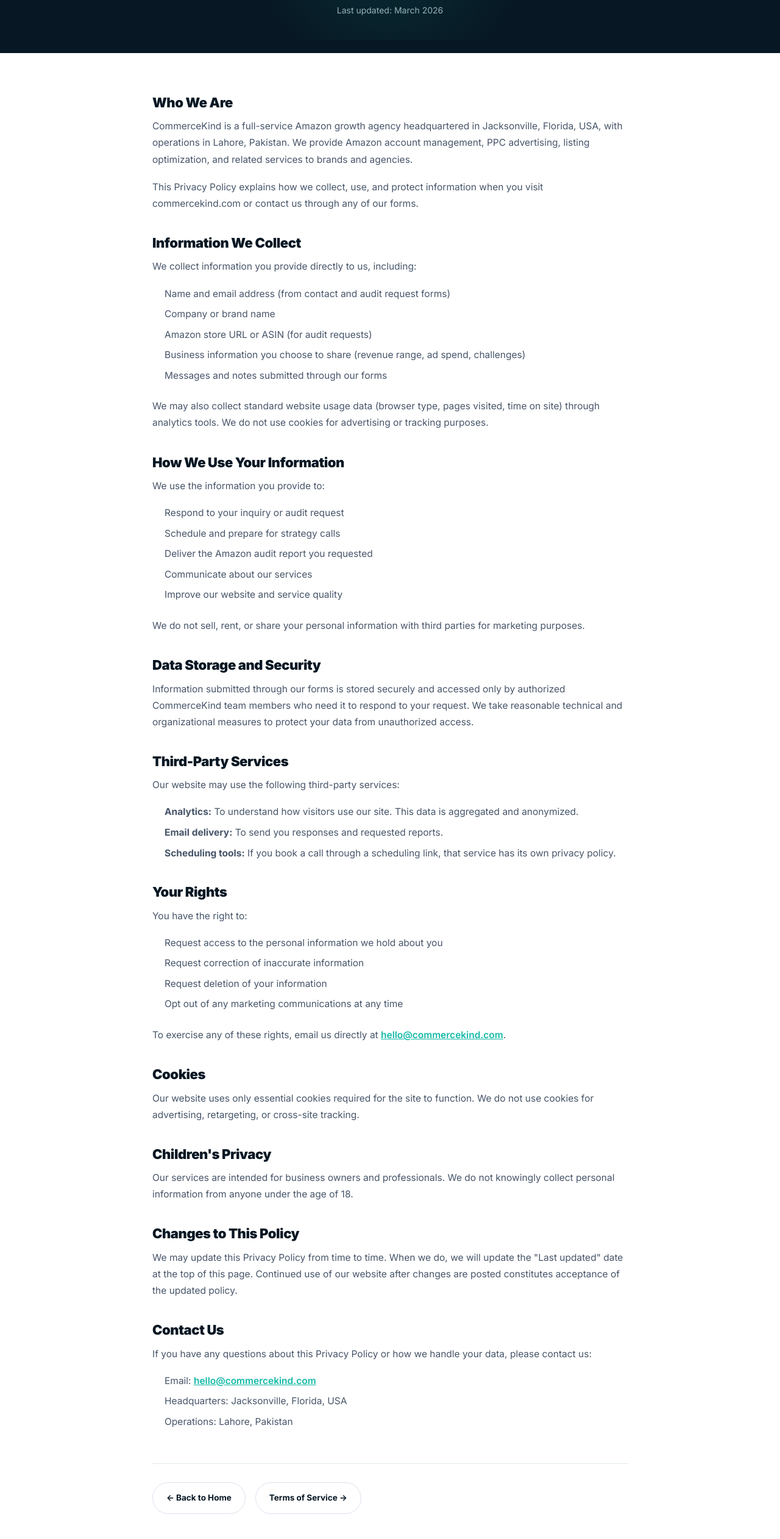
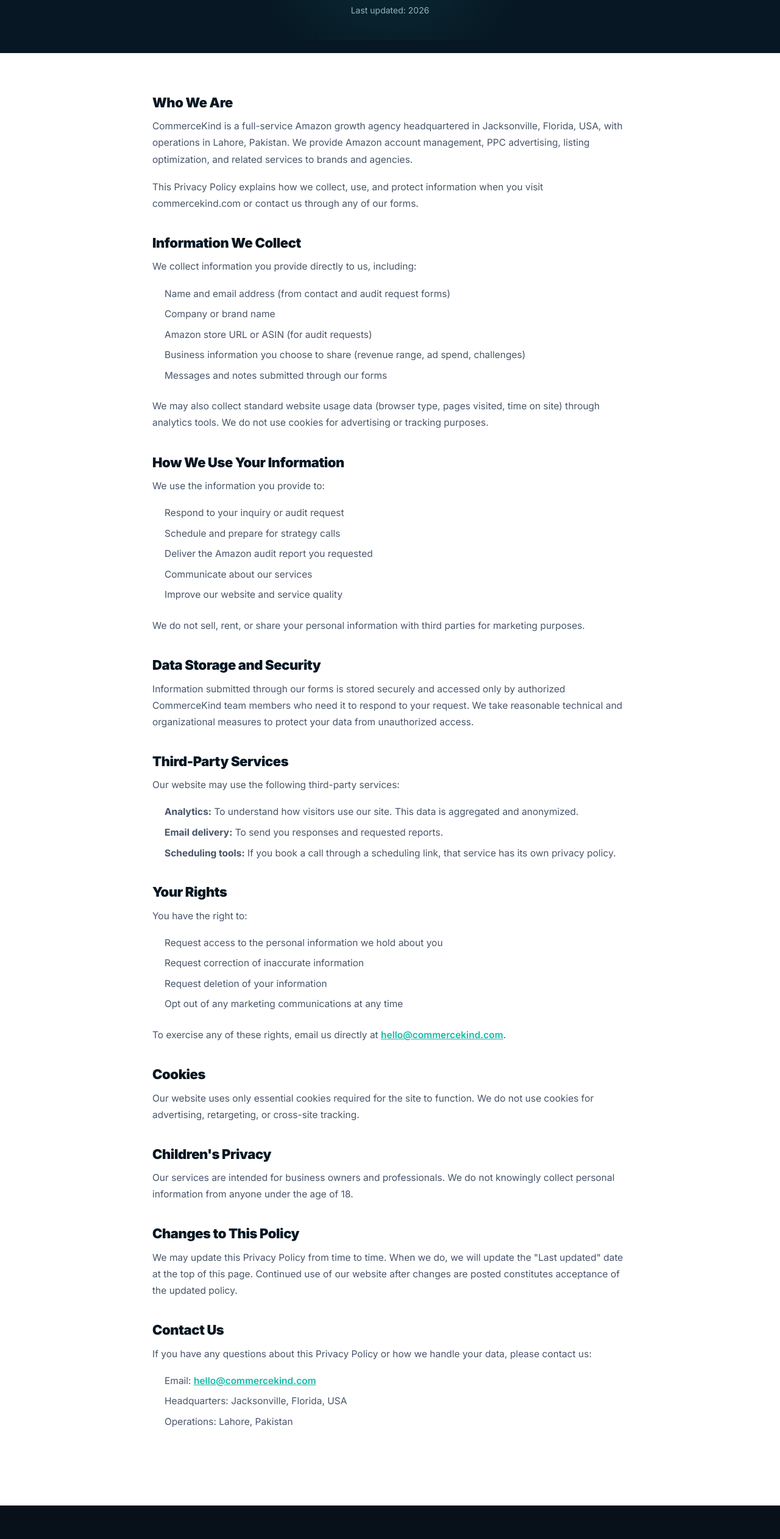
Before and after one commit to salmanali77/design-commercekind, a React (Vite) app: page /privacy-policy in a window 1280 px wide. Shown: the part 249-2772 px from the top of the page at 61% size. Built offline with nearby package versions, Linux system fonts and the light colour scheme.

Commit message:
Remove bottom back and terms/privacy buttons from Privacy Policy and Terms of Service pages

```diff
--- a/src/pages/PrivacyPolicyPage.jsx
+++ b/src/pages/PrivacyPolicyPage.jsx
@@ -1,5 +1,4 @@
 import { useEffect } from 'react'
-import { Link } from 'react-router-dom'
 
 export default function PrivacyPolicyPage() {
   useEffect(() => {
@@ -16,7 +15,7 @@
             Legal
           </div>
           <h1>Privacy Policy</h1>
-          <p className="legal-date">Last updated: March 2026</p>
+          <p className="legal-date">Last updated:  2026</p>
         </div>
       </section>
 
@@ -125,19 +124,6 @@
             <li>Headquarters: Jacksonville, Florida, USA</li>
             <li>Operations: Lahore, Pakistan</li>
           </ul>
-
-          <div className="legal-bottom-actions">
-            <Link to="/" className="btn btn-ghost" onClick={() => window.scrollTo({ top: 0, behavior: 'smooth' })}>
-              &larr; Back to Home
-            </Link>
-            <Link
-              to="/terms"
-              className="btn btn-ghost"
-              onClick={() => window.scrollTo({ top: 0, behavior: 'smooth' })}
-            >
-              Terms of Service &rarr;
-            </Link>
-          </div>
         </div>
       </section>
     </div>
--- a/src/pages/TermsPage.jsx
+++ b/src/pages/TermsPage.jsx
@@ -1,5 +1,4 @@
 import { useEffect } from 'react'
-import { Link } from 'react-router-dom'
 
 export default function TermsPage() {
   useEffect(() => {
@@ -126,19 +125,6 @@
             <li>Headquarters: Jacksonville, Florida, USA</li>
             <li>Operations: Lahore, Pakistan</li>
           </ul>
-
-          <div className="legal-bottom-actions">
-            <Link to="/" className="btn btn-ghost" onClick={() => window.scrollTo({ top: 0, behavior: 'smooth' })}>
-              &larr; Back to Home
-            </Link>
-            <Link
-              to="/privacy-policy"
-              className="btn btn-ghost"
-              onClick={() => window.scrollTo({ top: 0, behavior: 'smooth' })}
-            >
-              Privacy Policy &rarr;
-            </Link>
-          </div>
         </div>
       </section>
     </div>
```
